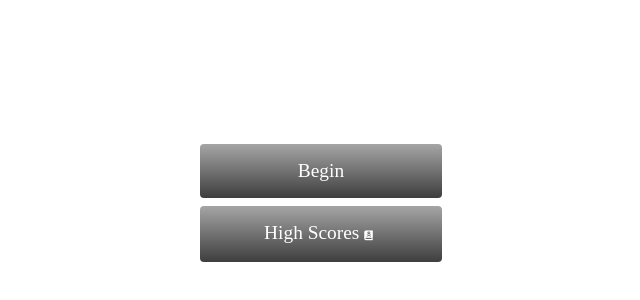
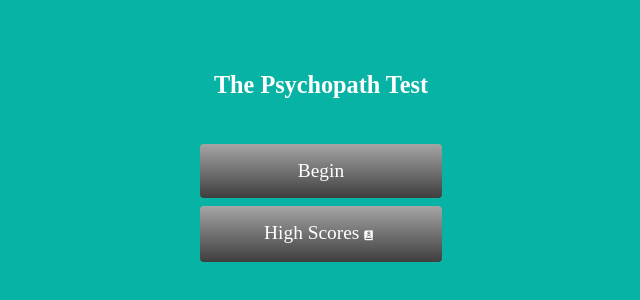
Before and after one commit to BBoyTukytuk/Quiz_Score, a plain HTML site: page index.html in a window 1280 px wide. Shown: the part 242-542 px from the top of the page, without its empty margins (319-959 px from the left). Drawn offline with Linux system fonts and the light colour scheme.

Commit message:
Update style.css

```diff
--- a/style.css
+++ b/style.css
@@ -1,8 +1,8 @@
 @import url('https://fonts.googleapis.com/css2?family=Noto+Serif&display=swap');
 
 
-:root {
-  --main-bg-color:#07b3a4;
+:root{
+    background-color: #07b3a4;
 }
 
 *{
```
